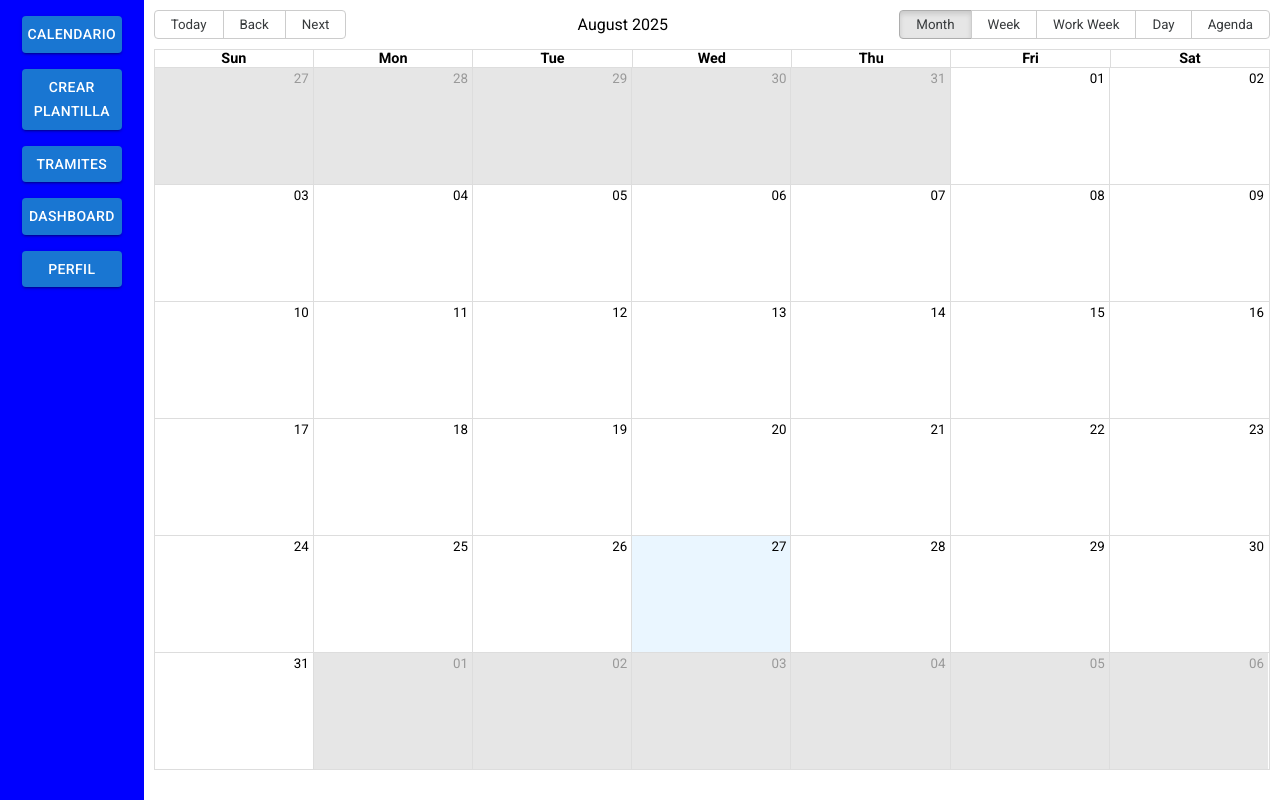
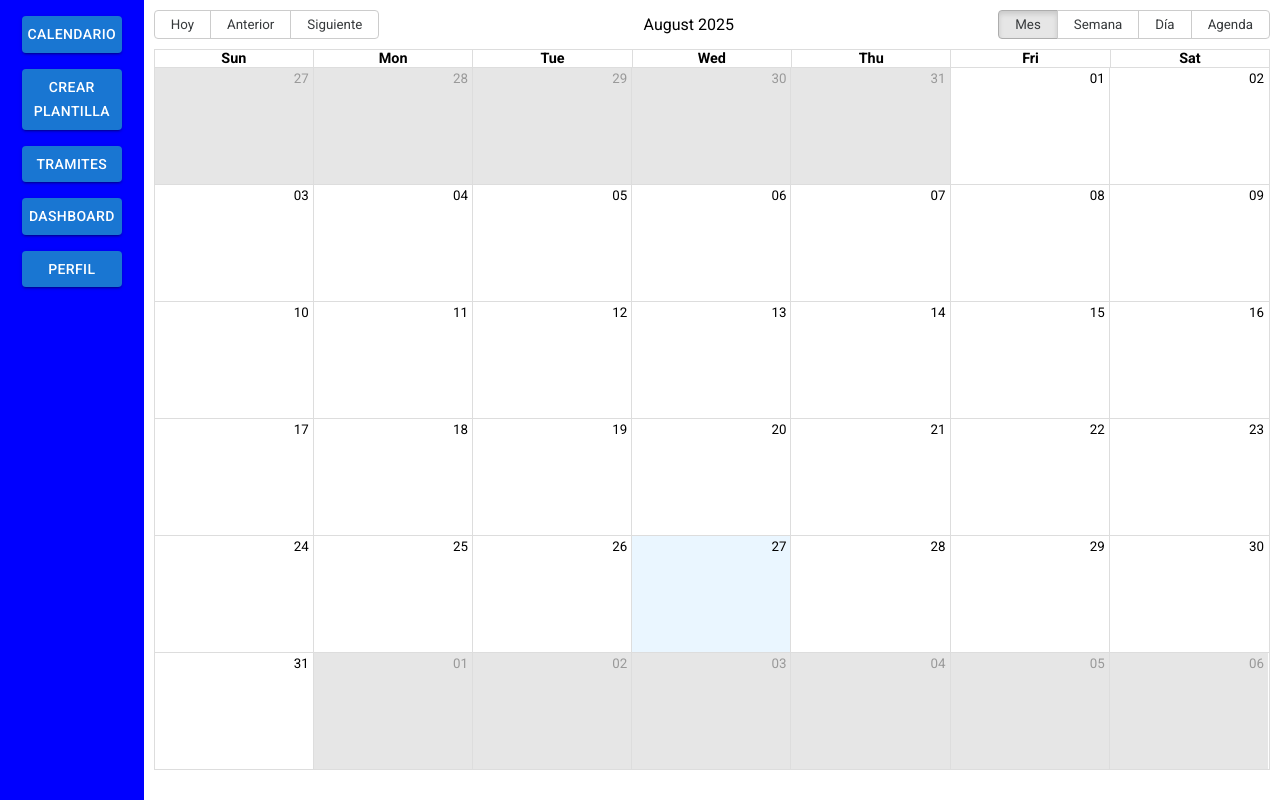
Before and after one commit to GiulianoGreco03/AgenditaReact, a React (Vite) app in the folder AgenditaReact/: page /calendar in a window 1280 px wide. Built offline with nearby package versions, Linux system fonts and the light colour scheme.

Commit message:
Changed moment library for dayjs

```diff
--- a/AgenditaReact/package.json
+++ b/AgenditaReact/package.json
@@ -19,7 +19,7 @@
     "@mui/icons-material": "^7.3.1",
     "@mui/material": "^7.3.1",
     "@types/react-big-calendar": "^1.16.2",
-    "moment": "^2.30.1",
+    "dayjs": "^1.11.18",
     "react": "^19.1.0",
     "react-big-calendar": "^1.19.4",
     "react-dom": "^19.1.0",
--- a/AgenditaReact/src/Components/Calendar/Calendar.tsx
+++ b/AgenditaReact/src/Components/Calendar/Calendar.tsx
@@ -1,28 +1,53 @@
-import { Box } from "@mui/material"
-import moment from "moment"
+import { Box } from "@mui/material";
 import {
   Calendar as BigCalendar,
-  momentLocalizer,
   Views,
   type View,
-  type CalendarProps
-} from "react-big-calendar"
-import "react-big-calendar/lib/css/react-big-calendar.css"
-import { useState, useCallback } from "react"
+  type CalendarProps,
+  dayjsLocalizer,
+} from "react-big-calendar";
+import "react-big-calendar/lib/css/react-big-calendar.css";
+import { useState, useCallback } from "react";
+import dayjs from "dayjs";
 
-const localizer = momentLocalizer(moment)
 
-type Props = Omit<CalendarProps, "localizer" | "view" | "onView" | "date" | "onNavigate">
+dayjs.locale("es")
+const localizer = dayjsLocalizer(dayjs);
 
-export default function Calendar(props: Props){
-  const [view, setView] = useState<View>(Views.MONTH)
-  const [date, setDate] = useState<Date>(new Date())
+type Props = Omit<
+  CalendarProps,
+  "localizer" | "view" | "onView" | "date" | "onNavigate"
+>;
 
-  const handleView = useCallback((v: View) => setView(v), [])
-  const handleNavigate = useCallback((d: Date) => setDate(d), [])
+type CalendarEvent = {id:number, start:Date, end:Date}
+
+export default function Calendar(props: Props) {
+  const [view, setView] = useState<View>(Views.MONTH);
+  const [date, setDate] = useState<Date>(new Date());
+  const [events, setEvents] = useState([])
+
+  const handleView = useCallback((v: View) => setView(v), []);
+  const handleNavigate = useCallback((d: Date) => setDate(d), []);
+
+
+
+  const messages = {
+    allDay: "Todo el día",
+    previous: "Anterior",
+    next: "Siguiente",
+    today: "Hoy",
+    month: "Mes",
+    week: "Semana",
+    day: "Día",
+    agenda: "Agenda",
+    date: "Fecha",
+    time: "Hora",
+    event: "Evento",
+    noEventsInRange: "Sin eventos",
+  };
 
   return (
-    <Box sx={{height:"95vh", width:"100%", m:"10px"}}>
+    <Box sx={{ height: "95vh", width: "100%", m: "10px" }}>
       <BigCalendar
         {...props}
         localizer={localizer}
@@ -30,8 +55,15 @@ export default function Calendar(props: Props){
         onView={handleView}
         date={date}
         onNavigate={handleNavigate}
-        views={[Views.MONTH, Views.WEEK, Views.WORK_WEEK, Views.DAY, Views.AGENDA]}
+        views={[
+          Views.MONTH,
+          Views.WEEK,
+          Views.DAY,
+          Views.AGENDA,
+        ]}
+        messages={messages}
+        events={events}
       />
     </Box>
-  )
+  );
 }
```
Also changed, not shown: 1 other file (tests, documents, lock files or other folders).
